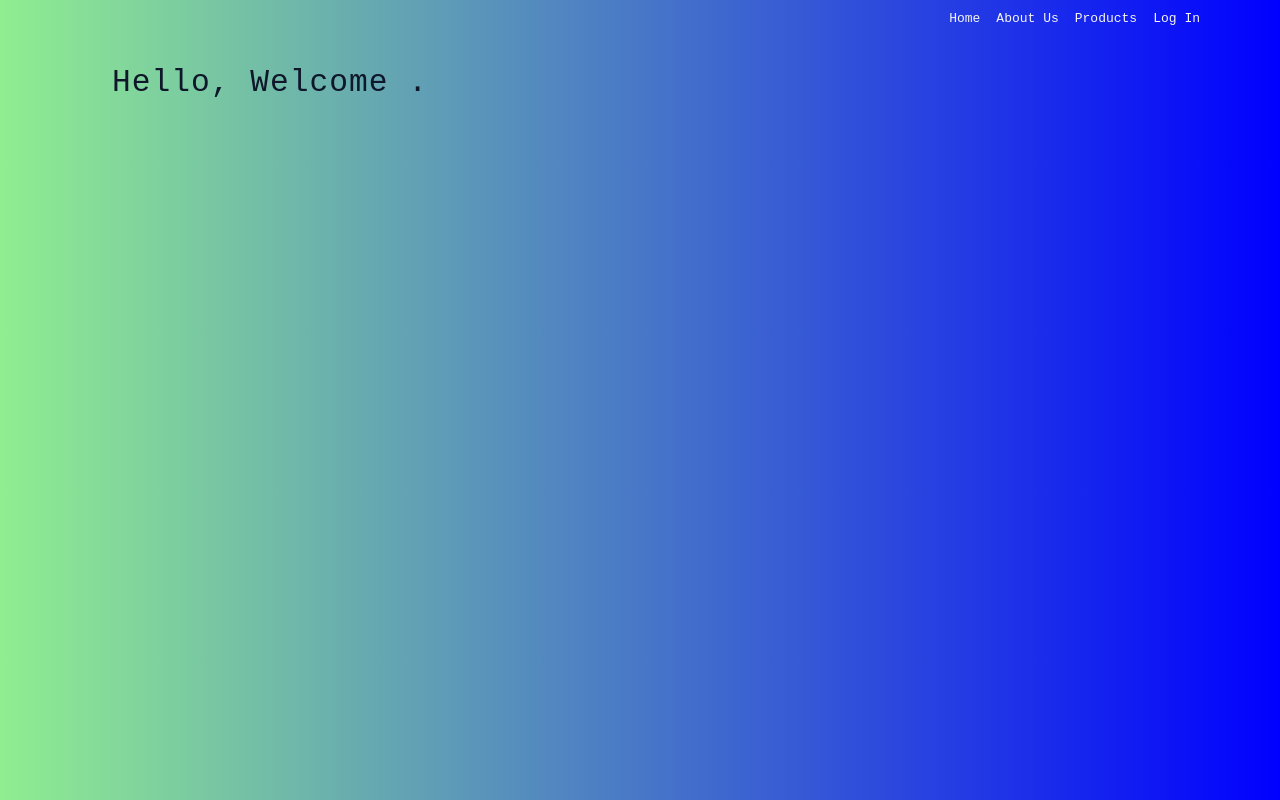
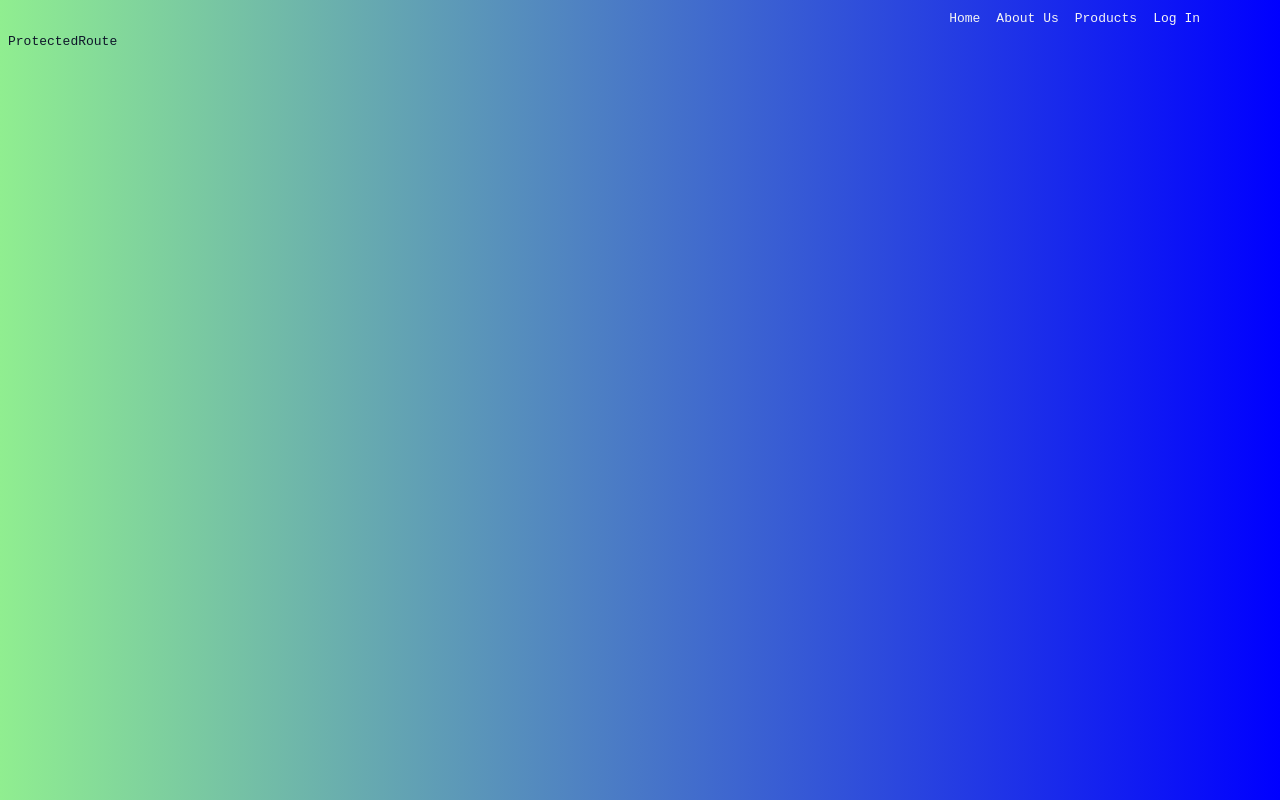
Before and after one commit to Legendary-Folah/rrd, a React (Create React App) app: page /dashboard in a window 1280 px wide. Built offline with nearby package versions, Linux system fonts and the light colour scheme.

Commit message:
more and more changes as we progress

```diff
--- a/src/App.js
+++ b/src/App.js
@@ -9,6 +9,7 @@ import SharedLayout from './Components/SharedLayout'
 import SingleProduct from './Components/SingleProduct';
 import Login from './Components/Login';
 import Dashboard from './Components/Dashboard';
+import ProtectedRoute from './Components/ProtectedRoute';
 
 function App() {
 
@@ -22,7 +23,11 @@ function App() {
             <Route path='products' element={<Products />}/>
             <Route path='products/:productID' element={<SingleProduct />} />
             <Route path='login' element={<Login  setUser={setUser}/>} />
-            <Route path='dashboard' element={<Dashboard  user={user}/>} />
+            <Route path='dashboard' element={
+              <ProtectedRoute user={user}>
+              <Dashboard user={user}/>
+            </ProtectedRoute>
+            } />
             <Route path='*' element={<Error />}/>
             </Route>
         </Routes>
--- a/src/Components/ProtectedRoute.js
+++ b/src/Components/ProtectedRoute.js
@@ -0,0 +1,9 @@
+import React from 'react'
+
+const ProtectedRoute = () => {
+  return (
+    <div>ProtectedRoute</div>
+  )
+}
+
+export default ProtectedRoute
```
